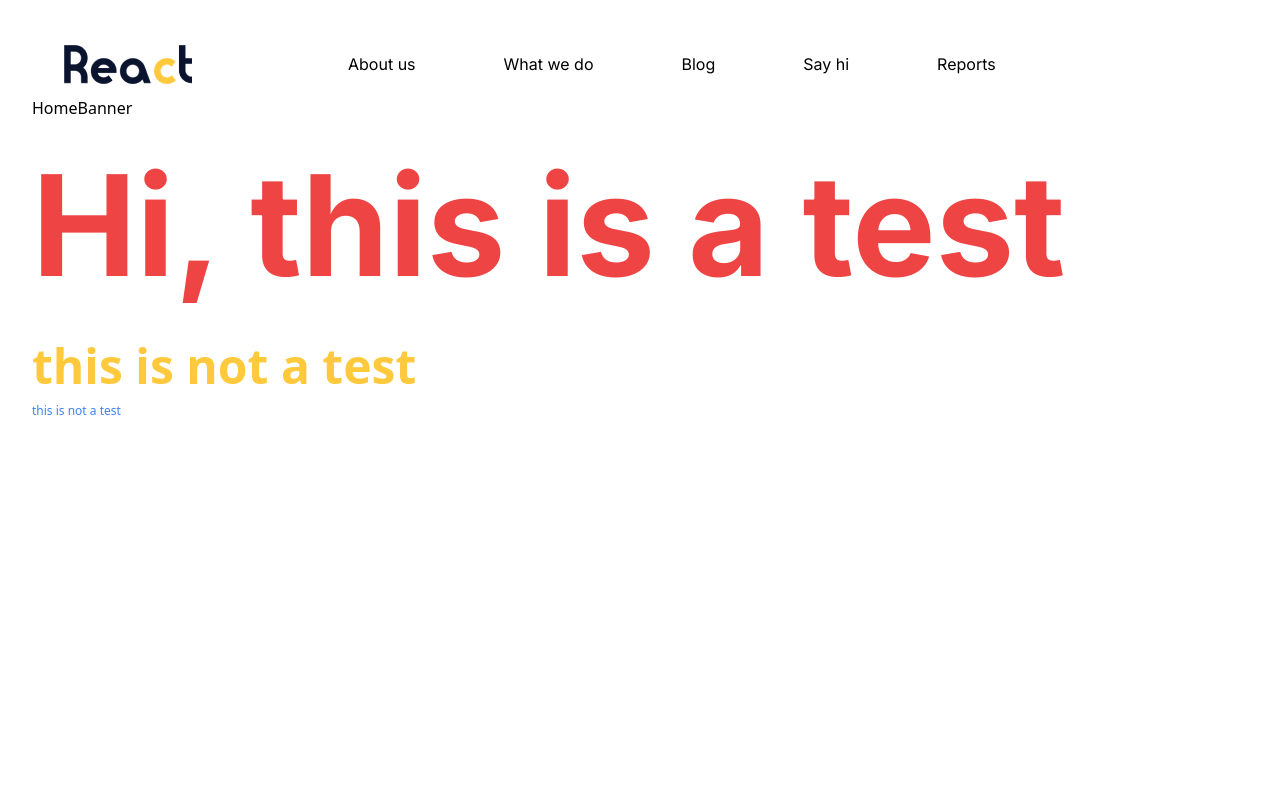
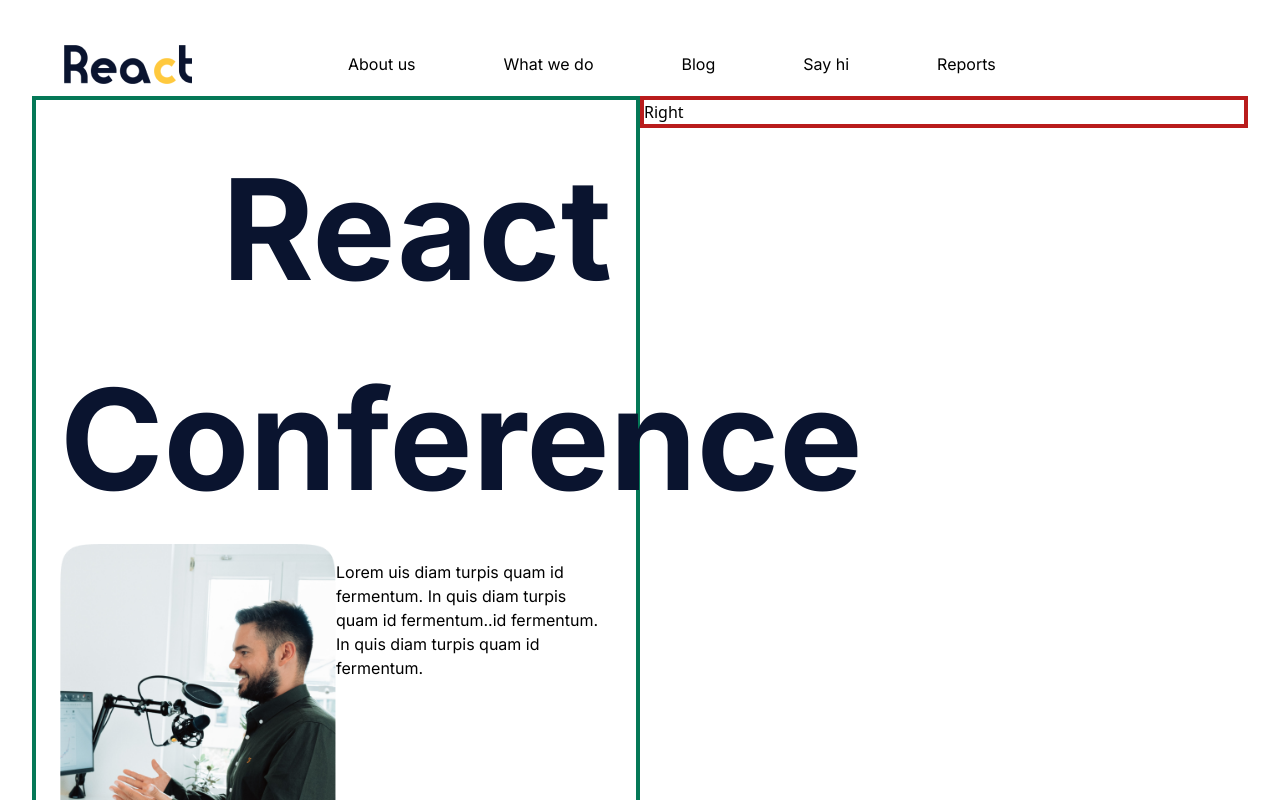
Before and after one commit to jamil-rahman/react-conf, a Next.js app: page / in a window 1280 px wide. Shown: the top 800 px of the page. Built offline with nearby package versions, Linux system fonts and the light colour scheme.

Commit message:
home banner left side remaining

```diff
--- a/components/HomeBanner.jsx
+++ b/components/HomeBanner.jsx
@@ -1,7 +1,36 @@
-import React from 'react'
-
+import Image from "next/image";
+import React from "react";
+import image_1 from "../public/mic_guy.png";
 export default function HomeBanner() {
   return (
-    <div>HomeBanner</div>
-  )
+    <div className="flex flex-col md:flex-row">
+      <div className="w-100 md:w-2/4 md:float-left">
+        <div className="border-4 border-emerald-700 m-0 p-6">
+          <p className="text-end text-c_navy font-inter font-bold text-xl md:text-2xl">
+            React
+          </p>
+          <p className="text-end text-c_navy font-inter font-bold text-xl md:text-2xl">
+            Conference
+          </p>
+
+          <div className="flex flex-col md:flex-row">
+            <div className="md:float-left flex justify-center items-center md:w-1/2">
+              <Image src={image_1} alt="guy with mic" sizes="100vw" />
+            </div>
+
+            <div className="mt-4  md:w-1/2 md:float-right">
+              <p className="font-inter">
+                Lorem uis diam turpis quam id fermentum. In quis diam turpis
+                quam id fermentum..id fermentum. In quis diam turpis quam id
+                fermentum.
+              </p>
+            </div>
+          </div>
+        </div>
+      </div>
+      <div className="w-100 md:w-2/4 md:float-left">
+        <div className="border-4 border-red-700  ">Right</div>
+      </div>
+    </div>
+  );
 }
--- a/styles/globals.css
+++ b/styles/globals.css
@@ -1,4 +1,4 @@
-@import url('https://fonts.googleapis.com/css2?family=Inter:wght@400;500;600;700&display=swap');
+@import url('https://fonts.googleapis.com/css2?family=Inter:wght@300;400;500;600;700&display=swap');
 @tailwind base;
 @tailwind components;
 @tailwind utilities;
--- a/tailwind.config.js
+++ b/tailwind.config.js
@@ -5,6 +5,7 @@ const colors = {
   c_yellow: "#FFC93E",
   c_brown: "#725114",
   c_blue: "#111D5E",
+  c_navy: "#0A142F"
 };
 
 module.exports = {
```
